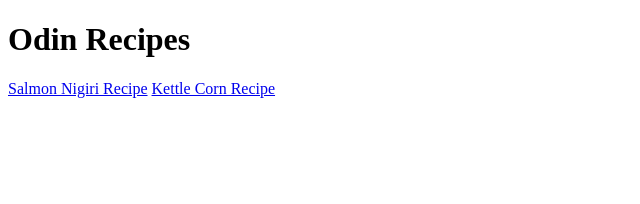
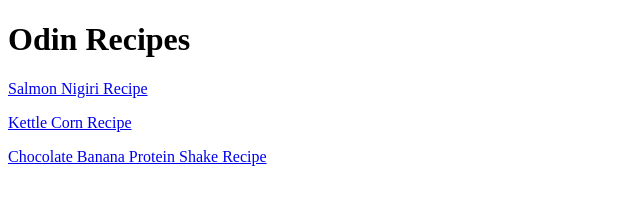
Before and after one commit to alexdnzs/odin-recipes, a plain HTML site: page index.html in a window 1280 px wide. Shown: the whole page, without its empty margins (0-640 px from the left). Drawn offline with Linux system fonts and the light colour scheme.

Commit message:
Added Recipe for Chocolate Banana Protein Shake and fixed newline spacing for each recipe

```diff
--- a/index.html
+++ b/index.html
@@ -8,7 +8,16 @@
 
     <h1>Odin Recipes</h1>
 
-    <a href="recipes/sushi.html">Salmon Nigiri Recipe</a>
-    <a href="recipes/KettleCorn.html">Kettle Corn Recipe</a>
+    <p>
+       <a href="recipes/sushi.html">Salmon Nigiri Recipe</a>
+    </p>
+
+    <p>
+        <a href="recipes/KettleCorn.html">Kettle Corn Recipe</a>
+    </p>
+
+    <p>
+        <a href="recipes/Protein Shake.html"> Chocolate Banana Protein Shake Recipe</a>
+    </p>
 </body>
 </html>
```
